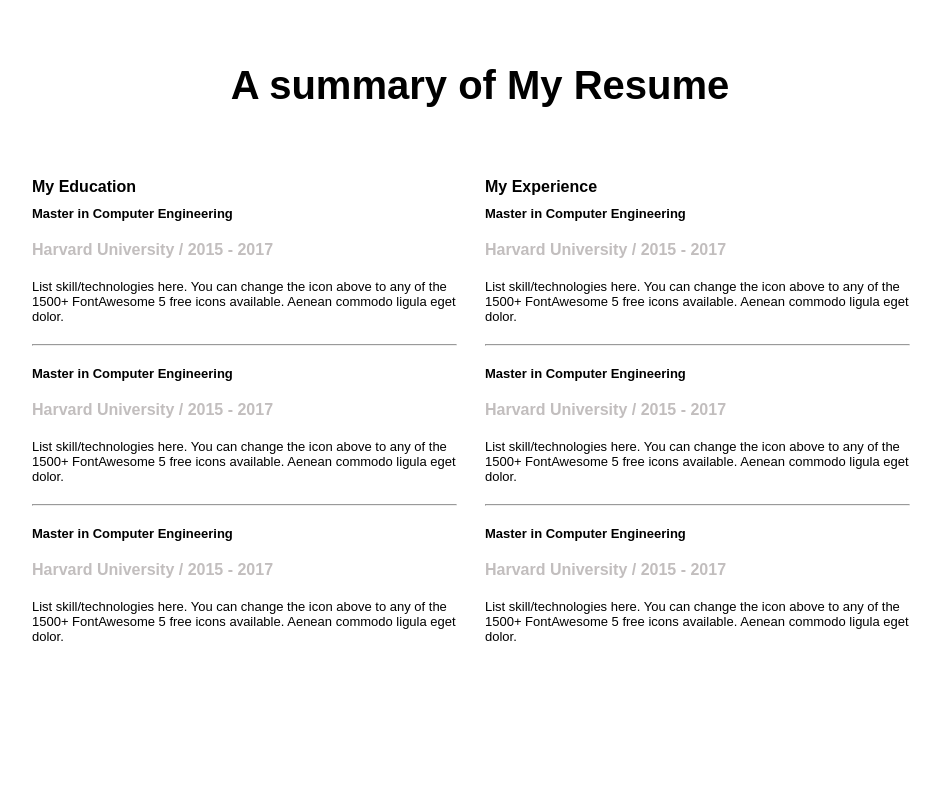
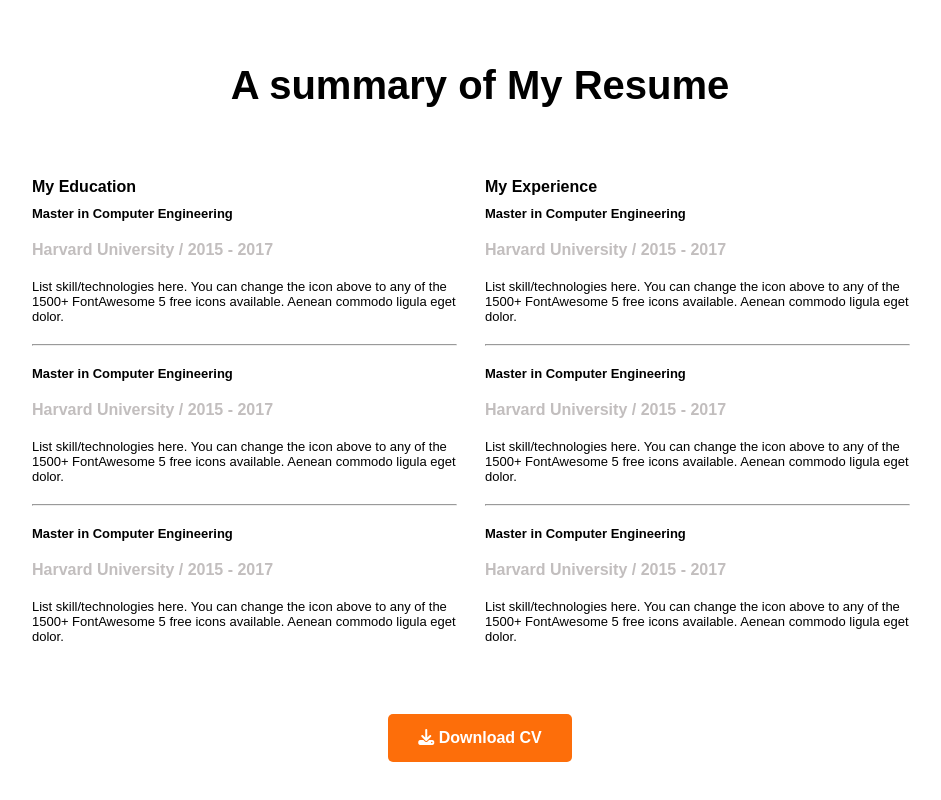
Before and after one commit to mostafiz72/MyWeb, a plain HTML site: page index.html in a window 1280 px wide. Shown: the part 1622-2422 px from the top of the page, without its empty margins (160-1101 px from the left). Before the commit the page ends 2386 px from the top, so only its background shows below. Drawn offline with Linux system fonts and the light colour scheme.

Commit message:
added the resume button

```diff
--- a/index.html
+++ b/index.html
@@ -139,6 +139,9 @@
                 </div>
             </div>
         </div>
+        <div class="resume-btn">
+            <button class="btn"><i class="fa-solid fa-download"></i> Download CV</button>
+        </div>
     </section>
 
 </body>
--- a/style.css
+++ b/style.css
@@ -237,3 +237,9 @@ hr{
     background-color: #f5e0e0;
     margin: 20px 0px;
 }
+
+.resume-btn{
+    display: flex;
+    justify-content: center;
+    margin-top: 30px;
+}
```
